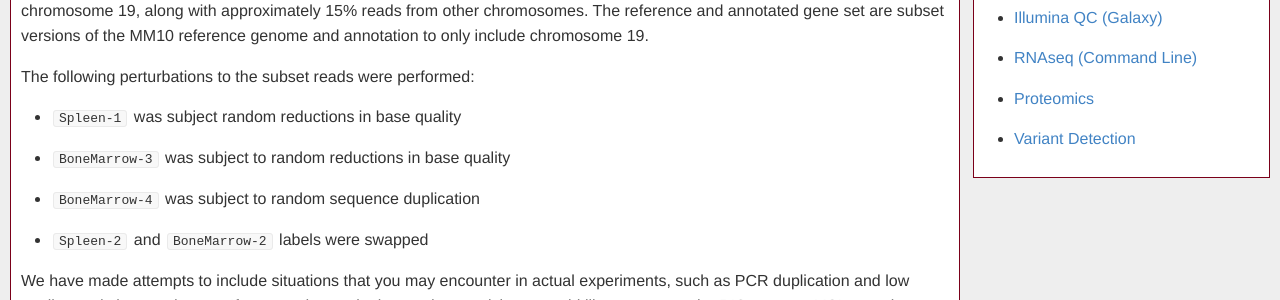
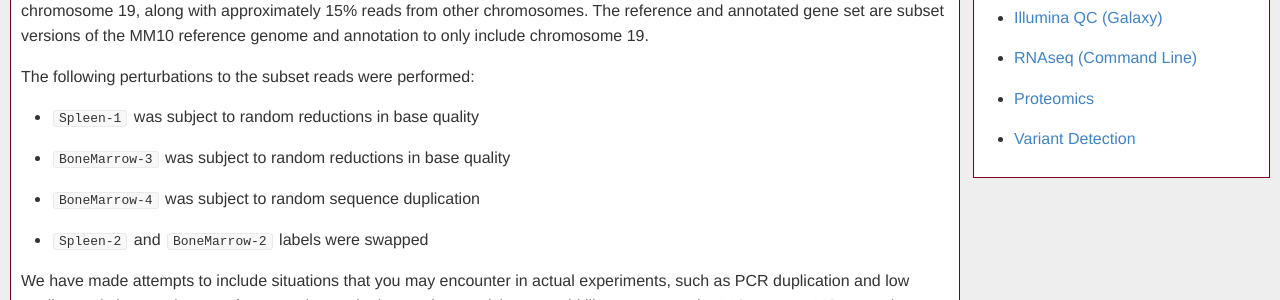
Before and after one commit to msi-ris/Tutorials, a Jekyll site: the page built from rnaseq_cmd.md, in a window 1280 px wide and 900 px high, scrolled down 22109 px. Shown: the part 152-452 px from the top of the window. Built offline with Jekyll 4.4.1, drawn with Linux system fonts in a browser that asks for light colours.

```diff
--- a/rnaseq_cmd.md
+++ b/rnaseq_cmd.md
@@ -756,7 +756,7 @@ genome and annotation to only include chromosome 19.
 
 The following perturbations to the subset reads were performed:
 
-- `Spleen-1` was subject random reductions in base quality
+- `Spleen-1` was subject to random reductions in base quality
 - `BoneMarrow-3` was subject to random reductions in base quality
 - `BoneMarrow-4` was subject to random sequence duplication
 - `Spleen-2` and `BoneMarrow-2` labels were swapped
```
